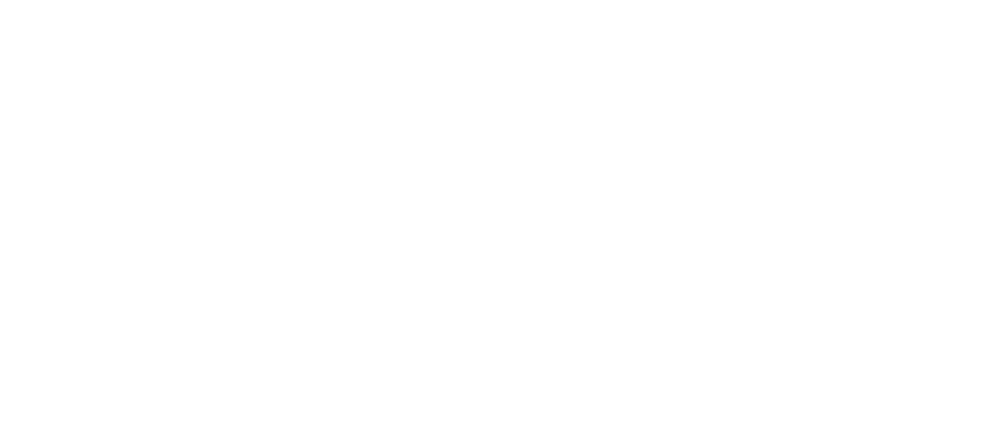
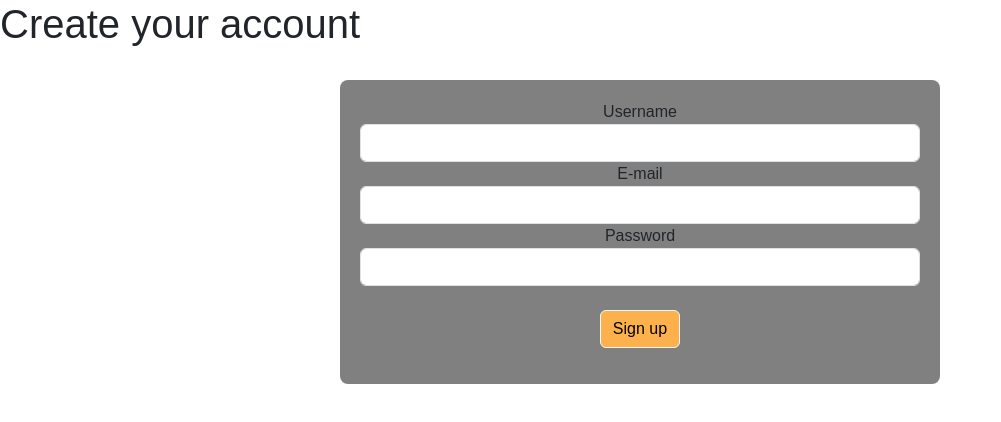
Before and after one commit to raulgarrigos/tapiocraft-client, a JavaScript app: page /register in a window 1280 px wide. Before the commit this address had no page. Shown: the top 422 px of the page, without its empty margins (0-1001 px from the left). Built offline with nearby package versions, Linux system fonts and the light colour scheme; no server answers.

Commit message:
installed boostrap. Register view. Auth Context

```diff
--- a/index.html
+++ b/index.html
@@ -4,6 +4,10 @@
     <meta charset="UTF-8" />
     <meta name="viewport" content="width=device-width, initial-scale=1.0" />
     <title>TapioCraft</title>
+    <link
+      rel="stylesheet"
+      href="https://cdn.jsdelivr.net/npm/bootstrap@5.3.0/dist/css/bootstrap.min.css"
+    />
   </head>
   <body>
     <div id="app"></div>
--- a/package.json
+++ b/package.json
@@ -9,6 +9,8 @@
   },
   "dependencies": {
     "autoprefixer": "^10.4.18",
+    "axios": "^1.6.7",
+    "bootstrap": "^5.3.3",
     "postcss": "^8.4.35",
     "tailwindcss": "^3.4.1",
     "vite": "^5.1.6",
--- a/src/router.js
+++ b/src/router.js
@@ -1,11 +1,25 @@
 import { createRouter, createWebHistory } from "vue-router";
 import Home from "./views/Home.vue";
+import Register from "./views/auth/Register.vue";
+import Login from "./views/auth/Login.vue";
 
 const routes = [
   {
     path: "/",
     name: "Home",
     component: Home,
+  },
+
+  {
+    path: "/register",
+    name: "Register",
+    component: Register,
+  },
+
+  {
+    path: "/login",
+    name: "Login",
+    component: Login,
   },
 ];
 
--- /dev/null
+++ b/src/services/config.js
@@ -0,0 +1,17 @@
+import axios from "axios";
+
+const service = axios.create({
+  baseURL: import.meta.env.VITE_SERVER_URL,
+});
+
+service.interceptors.request.use((req) => {
+  const token = localStorage.getItem("authToken");
+
+  if (token) {
+    req.headers.authorization = `Bearer ${token}`;
+  }
+
+  return req;
+});
+
+export default service;
--- /dev/null
+++ b/src/views/auth/Login.vue
@@ -0,0 +1,12 @@
+<template>
+  <div>
+    <h1>Login</h1>
+    <p>Esta es la página de inicio de TapioCraft.</p>
+  </div>
+</template>
+
+<script>
+export default {
+  name: 'Login'
+};
+</script>
--- /dev/null
+++ b/src/views/auth/Register.vue
@@ -0,0 +1,111 @@
+<template>
+  <div>
+    <h1>Create your account</h1>
+    <br />
+
+    <div
+      class="container text-center"
+      style="
+        max-width: 600px;
+        background-color: grey;
+        padding: 20px;
+        border-radius: 8px;
+      "
+    >
+      <form @submit.prevent="handleSignup">
+        <div class="form-group">
+          <label for="username">Username</label>
+          <input
+            type="text"
+            id="username"
+            v-model="username"
+            class="form-control"
+          />
+        </div>
+
+        <div class="form-group">
+          <label for="email">E-mail</label>
+          <input type="email" id="email" v-model="email" class="form-control" />
+        </div>
+
+        <div class="form-group">
+          <label for="password">Password</label>
+          <input
+            type="password"
+            id="password"
+            v-model="password"
+            class="form-control"
+          />
+        </div>
+
+        <br />
+
+        <button
+          type="submit"
+          class="btn btn-light"
+          style="background-color: #fdb14d"
+        >
+          Sign up
+        </button>
+
+        <p style="color: red">{{ errorMessage }}</p>
+      </form>
+    </div>
+  </div>
+</template>
+
+<script>
+import { ref } from "vue";
+import { useRoute } from "vue-router";
+import service from "../../services/config";
+
+export default {
+  name: "Register",
+  setup() {
+    const username = ref("");
+    const email = ref("");
+    const password = ref("");
+    const errorMessage = ref("");
+    const route = useRoute();
+
+    const handleSignup = async () => {
+      const newUser = {
+        username: username.value,
+        email: email.value,
+        passowrd: password.value,
+      };
+
+      try {
+        await service.post("/auth/register", newUser);
+        const credentials = {
+          username: username.value,
+          password: password.value,
+        };
+        const response = await service.post("/auth/login", credentials);
+        localStorage.setItem("authToken", response.data.authToken);
+        route.push("/");
+      } catch (error) {
+        if (error.response && error.response.status === 400) {
+          errorMessage.value = error.response.data.errorMessage;
+        } else {
+          route.push("/error");
+        }
+      }
+    };
+
+    return {
+      username,
+      email,
+      password,
+      errorMessage,
+      handleSignup,
+    };
+  },
+};
+</script>
+
+<style>
+.container {
+  margin: 0 auto;
+}
+</style>
```
Also changed, not shown: src/context/auth.context.js (added, +31 -0 lines), src/main.js (+7 -0 lines), 1 other file (tests, documents, lock files or other folders).
